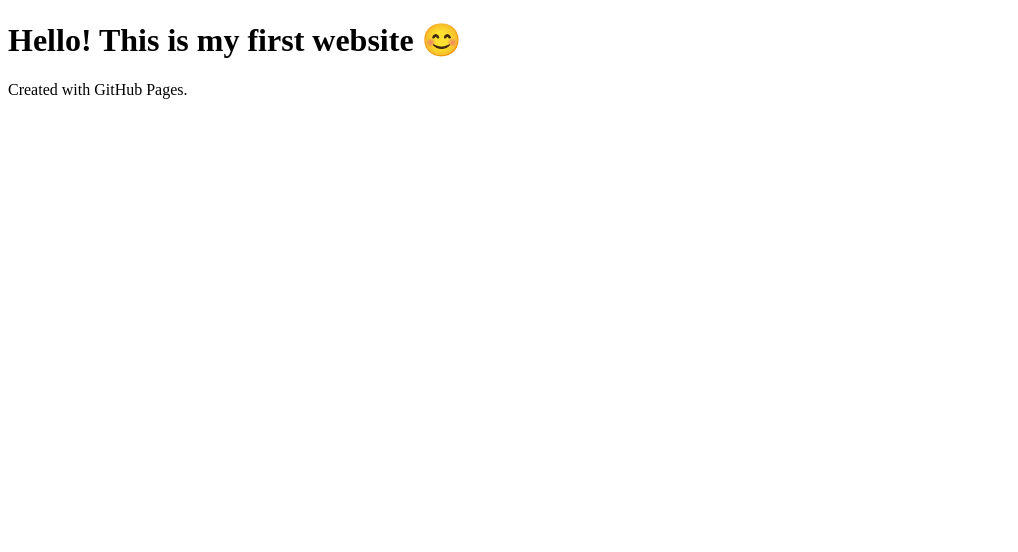
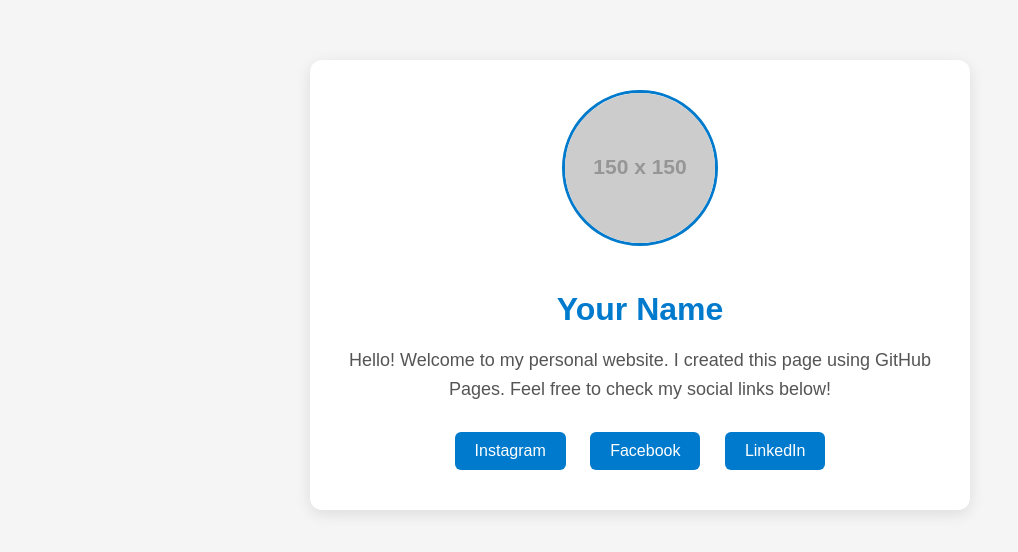
Before and after one commit to abobeim/my-first-repo, a plain HTML site: page index.html in a window 1280 px wide. Shown: the whole page, without its empty margins (0-1018 px from the left). Drawn offline with Linux system fonts and the light colour scheme; placeholder pictures from the web are drawn by us.

Commit message:
Update index.html

```diff
--- a/index.html
+++ b/index.html
@@ -1,10 +1,79 @@
 <!DOCTYPE html>
-<html>
+<html lang="en">
 <head>
-  <title>My First Website</title>
+  <meta charset="UTF-8" />
+  <meta name="viewport" content="width=device-width, initial-scale=1.0" />
+  <title>My Personal Website</title>
+
+  <style>
+    body {
+      font-family: Arial, sans-serif;
+      background: #f5f5f5;
+      margin: 0;
+      padding: 0;
+      text-align: center;
+    }
+
+    .container {
+      max-width: 600px;
+      margin: 60px auto;
+      background: white;
+      padding: 30px;
+      border-radius: 12px;
+      box-shadow: 0 4px 15px rgba(0, 0, 0, 0.1);
+    }
+
+    img {
+      width: 150px;
+      height: 150px;
+      border-radius: 50%;
+      object-fit: cover;
+      margin-bottom: 20px;
+      border: 3px solid #007acc;
+    }
+
+    h1 {
+      color: #007acc;
+      margin-bottom: 10px;
+    }
+
+    p {
+      color: #555;
+      font-size: 18px;
+      line-height: 1.6;
+    }
+
+    .links a {
+      display: inline-block;
+      margin: 10px;
+      padding: 10px 20px;
+      background: #007acc;
+      color: white;
+      text-decoration: none;
+      border-radius: 6px;
+      transition: 0.2s;
+    }
+
+    .links a:hover {
+      background: #005f99;
+    }
+  </style>
 </head>
+
 <body>
-  <h1>Hello! This is my first website 😊</h1>
-  <p>Created with GitHub Pages.</p>
+  <div class="container">
+    <img src="https://via.placeholder.com/150" alt="Profile Picture" />
+
+    <h1>Your Name</h1>
+    <p>Hello! Welcome to my personal website.
+       I created this page using GitHub Pages.
+       Feel free to check my social links below!</p>
+
+    <div class="links">
+      <a href="#" target="_blank">Instagram</a>
+      <a href="#" target="_blank">Facebook</a>
+      <a href="#" target="_blank">LinkedIn</a>
+    </div>
+  </div>
 </body>
 </html>
```
